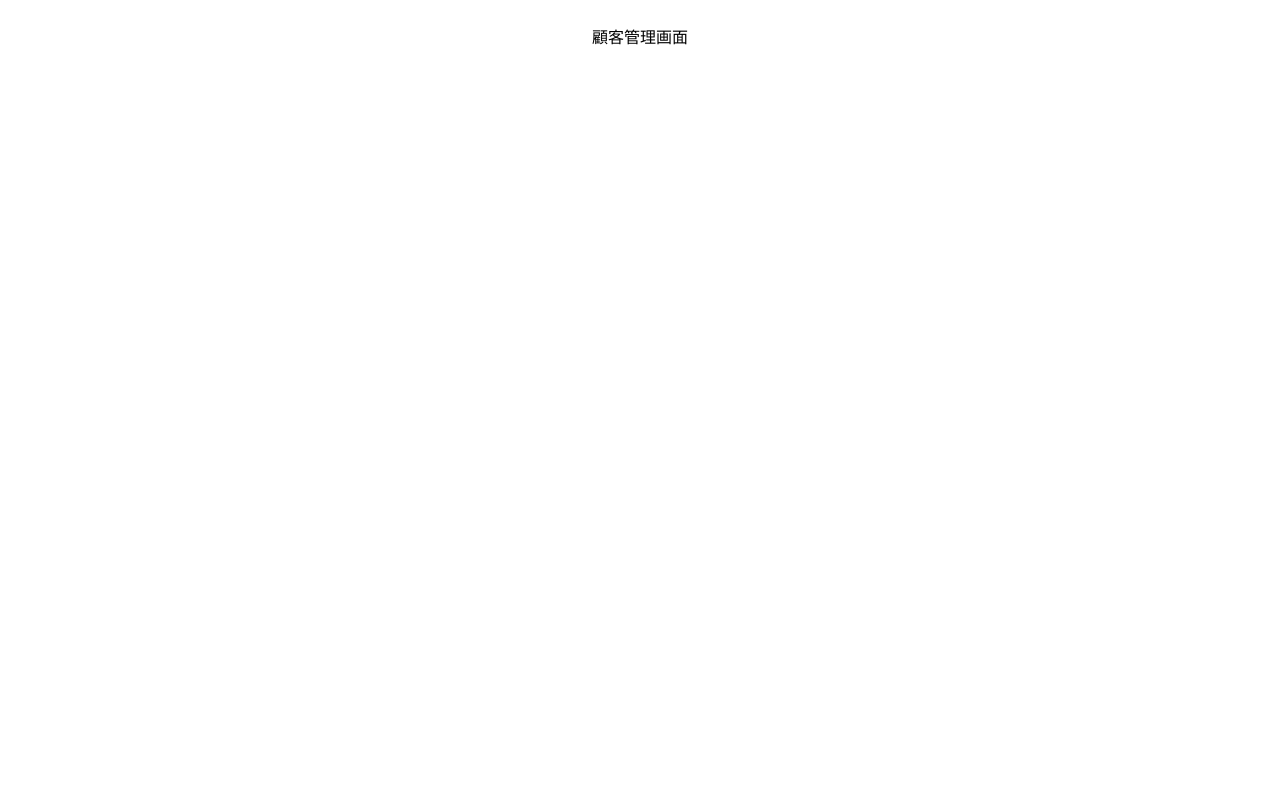
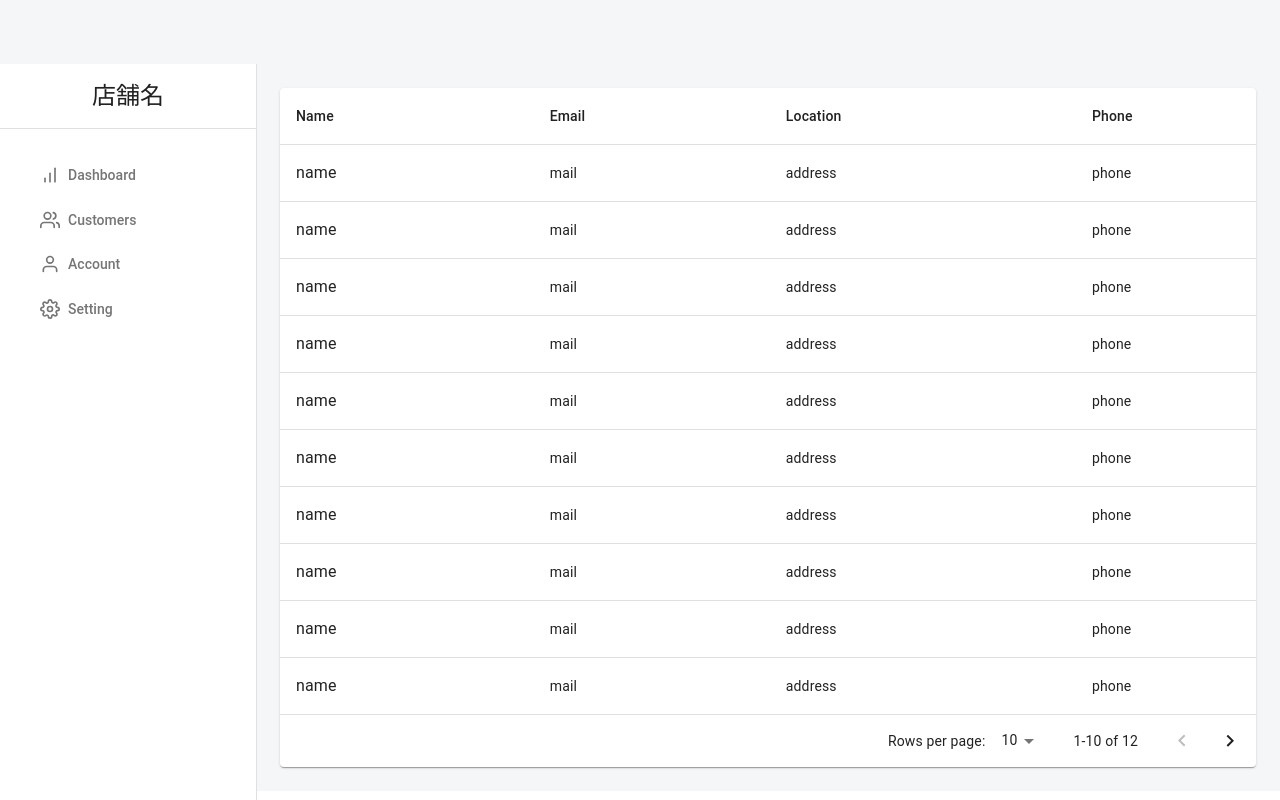
Before and after one commit to tellad-dev/heyman, a React (Create React App) app: page /customer in a window 1280 px wide. Built offline with nearby package versions, Linux system fonts and the light colour scheme.

Commit message:
WIP　顧客管理画面

```diff
--- /dev/null
+++ b/src/components/NavItem.tsx
@@ -0,0 +1,55 @@
+import React from 'react'
+import clsx from 'clsx'
+import { Button, ListItem, makeStyles } from '@material-ui/core'
+
+type NavItemProps = {
+  propClassName?: string
+  href?: string
+  // eslint-disable-next-line @typescript-eslint/no-explicit-any
+  icon?: any
+  title?: string
+}
+const NavItem: React.FC<NavItemProps> = ({ propClassName, href, icon: Icon, title }) => {
+  const useStyles = makeStyles(theme => ({
+    item: {
+      display: 'flex',
+      paddingTop: 0,
+      paddingBottom: 0,
+    },
+    button: {
+      color: theme.palette.text.secondary,
+      fontWeight: theme.typography.fontWeightMedium,
+      justifyContent: 'flex-start',
+      letterSpacing: 0,
+      padding: '10px 8px',
+      textTransform: 'none',
+      width: '100%',
+    },
+    icon: {
+      marginRight: theme.spacing(1),
+    },
+    title: {
+      marginRight: 'auto',
+    },
+    active: {
+      color: theme.palette.primary.main,
+      '& $title': {
+        fontWeight: theme.typography.fontWeightMedium,
+      },
+      '& $icon': {
+        color: theme.palette.primary.main,
+      },
+    },
+  }))
+  const classes = useStyles()
+  return (
+    <ListItem className={clsx(classes.item, propClassName)}>
+      <Button className={classes.button} href={href}>
+        {Icon && <Icon className={classes.icon} size="20" />}
+        <span className={classes.title}>{title}</span>
+      </Button>
+    </ListItem>
+  )
+}
+
+export default NavItem
--- a/src/layout/DefaultLayout.tsx
+++ /dev/null
@@ -1,21 +0,0 @@
-import React, { ReactNode } from 'react'
-type TProps = {
-  children: ReactNode
-}
-const DefaultLayout: React.FC<TProps> = ({ children }) => {
-  return (
-    <>
-      <div
-        style={{
-          padding: 24,
-          textAlign: 'center',
-          backgroundColor: '#fff',
-        }}
-      >
-        {children}
-      </div>
-    </>
-  )
-}
-
-export default DefaultLayout
--- a/src/pages/customer/index.tsx
+++ b/src/pages/customer/index.tsx
@@ -1,7 +1,259 @@
-import React from 'react'
-import DefaultLayout from '../../layout/DefaultLayout'
+import React, { useState } from 'react'
+import {
+  Box,
+  List,
+  Typography,
+  Divider,
+  makeStyles,
+  Hidden,
+  Drawer,
+  Card,
+  Table,
+  TableBody,
+  TableCell,
+  TableHead,
+  TablePagination,
+  TableRow,
+} from '@material-ui/core'
+// import PerfectScrollbar from 'react-perfect-scrollbar'
+import { Users as UsersIcon, User as UserIcon, BarChart as BarChartIcon, Settings as SettingsIcon } from 'react-feather'
+import NavItem from '../../components/NavItem'
+
 const Customer: React.FC = () => {
-  return <DefaultLayout>顧客管理画面</DefaultLayout>
+  const [limit, setLimit] = useState(10)
+  const [page, setPage] = useState(0)
+
+  const handleLimitChange = (event: any) => {
+    setLimit(event.target.value)
+  }
+
+  const handlePageChange = (event: any, newPage: React.SetStateAction<number>) => {
+    setPage(newPage)
+  }
+  const customers = [
+    {
+      id: 1,
+      name: 'name',
+      email: 'mail',
+      address: 'address',
+      phone: 'phone',
+    },
+    {
+      id: 2,
+      name: 'name',
+      email: 'mail',
+      address: 'address',
+      phone: 'phone',
+    },
+    {
+      id: 3,
+      name: 'name',
+      email: 'mail',
+      address: 'address',
+      phone: 'phone',
+    },
+    {
+      id: 4,
+      name: 'name',
+      email: 'mail',
+      address: 'address',
+      phone: 'phone',
+    },
+    {
+      id: 5,
+      name: 'name',
+      email: 'mail',
+      address: 'address',
+      phone: 'phone',
+    },
+    {
+      id: 6,
+      name: 'name',
+      email: 'mail',
+      address: 'address',
+      phone: 'phone',
+    },
+    {
+      id: 7,
+      name: 'name',
+      email: 'mail',
+      address: 'address',
+      phone: 'phone',
+    },
+    {
+      id: 8,
+      name: 'name',
+      email: 'mail',
+      address: 'address',
+      phone: 'phone',
+    },
+    {
+      id: 9,
+      name: 'name',
+      email: 'mail',
+      address: 'address',
+      phone: 'phone',
+    },
+    {
+      id: 10,
+      name: 'name',
+      email: 'mail',
+      address: 'address',
+      phone: 'phone',
+    },
+    {
+      id: 11,
+      name: 'name',
+      email: 'mail',
+      address: 'address',
+      phone: 'phone',
+    },
+    {
+      id: 12,
+      name: 'name',
+      email: 'mail',
+      address: 'address',
+      phone: 'phone',
+    },
+  ]
+  const items = [
+    {
+      href: '/login',
+      icon: BarChartIcon,
+      title: 'Dashboard',
+    },
+    {
+      href: '/customers',
+      icon: UsersIcon,
+      title: 'Customers',
+    },
+    {
+      href: '/customers',
+      icon: UserIcon,
+      title: 'Account',
+    },
+    {
+      href: '/login',
+      icon: SettingsIcon,
+      title: 'Setting',
+    },
+  ]
+  const useStyles = makeStyles(theme => ({
+    root: {
+      backgroundColor: '#F4F6F8',
+      display: 'flex',
+      height: '100%',
+      overflow: 'hidden',
+      width: '100%',
+    },
+    wrapper: {
+      display: 'flex',
+      flex: '1 1 auto',
+      overflow: 'hidden',
+      paddingTop: 64,
+      [theme.breakpoints.up('lg')]: {
+        paddingLeft: 256,
+      },
+    },
+    mobileDrawer: {
+      width: 256,
+    },
+    desktopDrawer: {
+      width: 256,
+      top: 64,
+      height: 'calc(100% - 64px)',
+    },
+    contentContainer: {
+      display: 'flex',
+      flex: '1 1 auto',
+      overflow: 'hidden',
+    },
+    content: {
+      flex: '1 1 auto',
+      height: '100%',
+      overflow: 'auto',
+    },
+  }))
+  const classes = useStyles()
+  const content = (
+    <Box height="100%" display="flex" flexDirection="column">
+      <Box alignItems="center" display="flex" flexDirection="column" p={2}>
+        <Typography color="textPrimary" variant="h5">
+          店舗名
+        </Typography>
+      </Box>
+      <Divider />
+      <Box p={2}>
+        <List>
+          {items.map(item => (
+            <NavItem href={item.href} key={item.title} title={item.title} icon={item.icon} />
+          ))}
+        </List>
+      </Box>
+    </Box>
+  )
+  return (
+    <>
+      <div className={classes.root}>
+        <Hidden lgUp>
+          <Drawer anchor="left" classes={{ paper: classes.mobileDrawer }} variant="temporary">
+            {content}
+          </Drawer>
+        </Hidden>
+        <Hidden mdDown>
+          <Drawer anchor="left" classes={{ paper: classes.desktopDrawer }} open variant="persistent">
+            {content}
+          </Drawer>
+        </Hidden>
+        <div className={classes.wrapper}>
+          <div className={classes.contentContainer}>
+            <div className={classes.content}>
+              <Box m={3}>
+                <Card>
+                  <Box minWidth={1050}>
+                    <Table>
+                      <TableHead>
+                        <TableRow>
+                          <TableCell>Name</TableCell>
+                          <TableCell>Email</TableCell>
+                          <TableCell>Location</TableCell>
+                          <TableCell>Phone</TableCell>
+                        </TableRow>
+                      </TableHead>
+                      <TableBody>
+                        {customers.slice(0, limit).map(customer => (
+                          <TableRow hover key={customer.id}>
+                            <TableCell>
+                              <Box alignItems="center" display="flex">
+                                <Typography color="textPrimary" variant="body1">
+                                  {customer.name}
+                                </Typography>
+                              </Box>
+                            </TableCell>
+                            <TableCell>{customer.email}</TableCell>
+                            <TableCell>{customer.address}</TableCell>
+                            <TableCell>{customer.phone}</TableCell>
+                          </TableRow>
+                        ))}
+                      </TableBody>
+                    </Table>
+                  </Box>
+                  <TablePagination
+                    component="div"
+                    count={customers.length}
+                    onChangePage={handlePageChange}
+                    onChangeRowsPerPage={handleLimitChange}
+                    page={page}
+                    rowsPerPage={limit}
+                    rowsPerPageOptions={[5, 10, 25]}
+                  />
+                </Card>
+              </Box>
+            </div>
+          </div>
+        </div>
+      </div>
+    </>
+  )
 }
-
 export default Customer
--- a/src/pages/customer/show.tsx
+++ b/src/pages/customer/show.tsx
@@ -1,7 +1,6 @@
 import React from 'react'
-import DefaultLayout from '../../layout/DefaultLayout'
 const CustomerShow: React.FC = () => {
-  return <DefaultLayout>顧客詳細画面</DefaultLayout>
+  return <>顧客詳細画面</>
 }
 
 export default CustomerShow
--- a/src/pages/login.tsx
+++ b/src/pages/login.tsx
@@ -1,7 +1,6 @@
 import React from 'react'
-import DefaultLayout from '../layout/DefaultLayout'
 const Login: React.FC = () => {
-  return <DefaultLayout>ログイン画面</DefaultLayout>
+  return <>ログイン画面</>
 }
 
 export default Login
```
